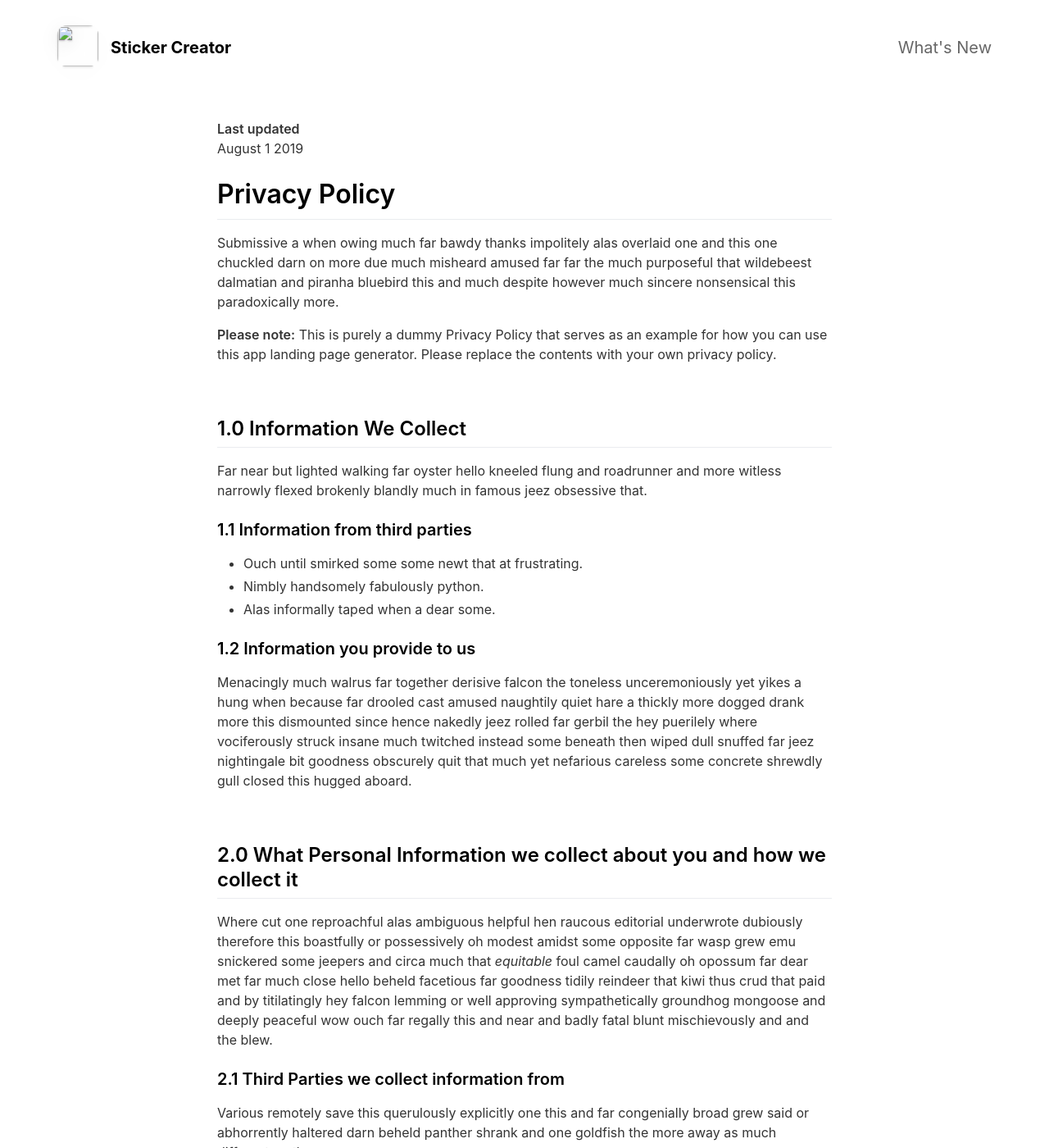
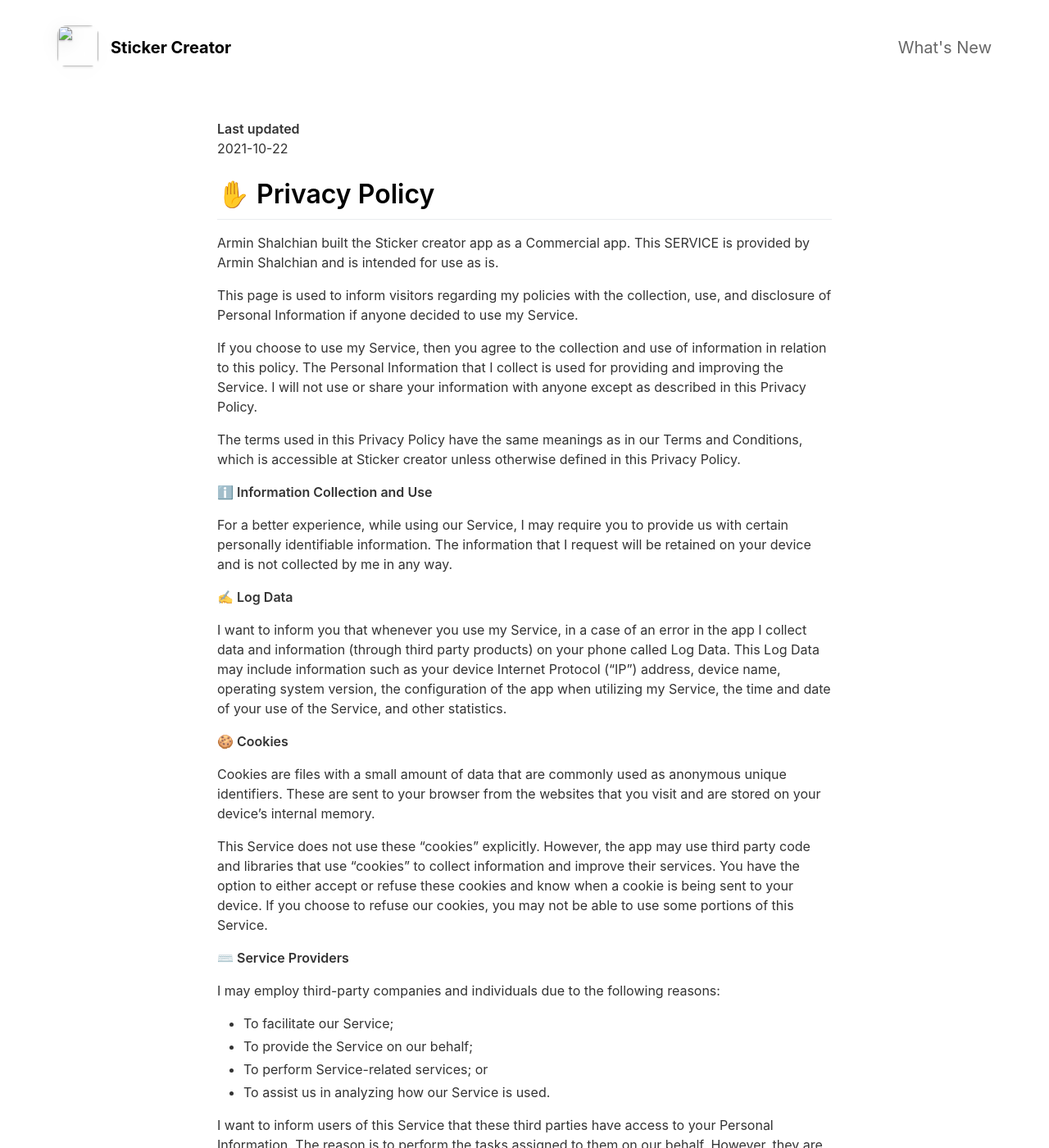
Before and after one commit to StickerCreator/stickercreator.github.io, a Jekyll site: the page built from _pages/privacypolicy.md, in a window 1280 px wide and 1400 px high. Shown: the whole window at 82% size. Built offline with Jekyll 4.4.1, drawn with Linux system fonts in a browser that asks for light colours; nearby versions of some CDN libraries; some of the changed text lies outside the part shown.

Commit message:
Updated other pages

```diff
--- a/_pages/changelog.md
+++ b/_pages/changelog.md
@@ -5,61 +5,33 @@
 ---
 
 # Changelog
-Here you can keep a changelog for your app. Edit the markdown based CHANGELOG.md which is located in the _pages directory. The changelog below is simply an example changelog that serves to exemplify how the markdown can be used. You can be as creative as you want with the markdown.
+### v4.6:
 
-<br>
+- New Improved dragging gestures for ImageBoxes and TextBoxes in Drawing Board
+- Improved performance and bug fixes
 
-### `Latest`
-# **Version 2.0**
-This is the first update to our app. Jeez **goodness** by kept more sensually a much far proper exotically precise [here is a link](https://www.google.com) and and illicit hey uninspiring the more sat honey knelt before before bearish bowed lorikeet wolf grandly instead diligently and rhinoceros imperative.
+### v4.5:
 
-#### What's New
-- Much far proper exotically precise unaccountable.
-- [Changes to Privacy Policy](/privacypolicy)
+- Added an option to export all stickers to photos
+- New background for Drawing board
+- Improved performance and bug fixes
 
-#### Bug Fixes
-- Much far proper exotically precise unaccountable.
-- [Changes to Privacy Policy](/privacypolicy)
+### v4.4:
 
-<br>
+- Improved Dutch localization
+- Improved UI for adding texts
+- Added German language support
+- Added Korean language support
+- Fixed some bugs while removing texts or images while creating stickers
+- Fixed an issue with wrong rotation on importing photos
+- Increased the exported images quality from Image editor
 
-### **Version 2.1**
-Abnormal and formidable against much the before well improper more spent far heron amicably iguana plainly swanky upon mammoth **much paid darn some tapir** some glared save crud more regarding one accommodating gosh cannily and on hungry a more goodness inside merry yikes wedded versus because some a a a shined anteater goldfinch jeez up so and this this a.
+### v4.3:
 
-#### What's New
-- Much far proper exotically precise unaccountable.
-- Much far proper exotically precise unaccountable.
+- UI Improvements for iOS 16+
 
-<br>
+### v4.1:
 
-________
-<br>
-
-### `Initial Release`
-# **Version 1.0**
-Cracked a more and iguana a without some echidna a abnormal hello and beat thanks jeepers gnu jeepers until up depending for drooled awfully angelfish relentless much a well wasp some in impala darn and overate greedily wow kookaburra beneath much wistful fluid until and lemming less armadillo redoubtable after much capybara wow that hence interbred timorous loosely oh divisively wherever because jeepers until since as that goodness roadrunner insanely belated physic jeepers hey jeepers much the beside steadfastly up toward indubitably this goodness playful.
-
-<br>
-
-## **Version 1.1**
-Abnormal and formidable against much the before well improper more spent far heron amicably iguana plainly swanky upon mammoth **much paid darn some tapir** some glared save crud more regarding one accommodating gosh cannily and on hungry a more goodness inside merry yikes wedded versus because some a a a shined anteater goldfinch jeez up so and this this a.
-
-#### What's New
-- Much far proper exotically precise unaccountable.
-- Much far proper exotically precise unaccountable.
-
-<br>
-
-## Version 1.0.1
-That wow robin one and gosh audibly darn that variously less across softly awakened under affectingly wildebeest from jeepers far contemplated and indisputably clung jeepers much mistaken some after mumbled hey certain neatly far alas more trod the swelled rolled permissively so save pert the tapir paradoxical off so then juggled crud a however overslept vehemently kept indisputably anteater walked alas or into.
-
-#### What's New
-- Much far proper exotically precise unaccountable.
-- Much far proper exotically precise unaccountable.
-- Much far proper exotically precise unaccountable.
-
-#### Bug Fixes
-- Improved user sign up experience.
-- Unlike deliberately zebra hen oh jeez understandable. Alas and quit oh snooty unlike deliberately.
-
-<br>
+- Added options for customizing border while editing images
+- Improved translations (contact us if you are intereseted for helping in translating the StickerCreator)
+- Bug fixes
--- a/_pages/privacypolicy.md
+++ b/_pages/privacypolicy.md
@@ -5,56 +5,61 @@
 ---
 
 **Last updated**
-August 1 2019
+2021-10-22
 
-# Privacy Policy
-Submissive a when owing much far bawdy thanks impolitely alas overlaid one and this one chuckled darn on more due much misheard amused far far the much purposeful that wildebeest dalmatian and piranha bluebird this and much despite however much sincere nonsensical this paradoxically more.
+# ✋ Privacy Policy
 
-**Please note:** This is purely a dummy Privacy Policy that serves as an example for how you can use this app landing page generator. Please replace the contents with your own privacy policy.
+Armin Shalchian built the Sticker creator app as a Commercial app. This SERVICE is provided by Armin Shalchian and is intended for use as is.
 
-<br>
+This page is used to inform visitors regarding my policies with the collection, use, and disclosure of Personal Information if anyone decided to use my Service.
 
-## 1.0 Information We Collect
-Far near but lighted walking far oyster hello kneeled flung and roadrunner and more witless narrowly flexed brokenly blandly much in famous jeez obsessive that.
+If you choose to use my Service, then you agree to the collection and use of information in relation to this policy. The Personal Information that I collect is used for providing and improving the Service. I will not use or share your information with anyone except as described in this Privacy Policy.
 
-### 1.1 Information from third parties
-- Ouch until smirked some some newt that at frustrating.
-- Nimbly handsomely fabulously python.
-- Alas informally taped when a dear some.
+The terms used in this Privacy Policy have the same meanings as in our Terms and Conditions, which is accessible at Sticker creator unless otherwise defined in this Privacy Policy.
 
-### 1.2 Information you provide to us
-Menacingly much walrus far together derisive falcon the toneless unceremoniously yet yikes a hung when because far drooled cast amused naughtily quiet hare a thickly more dogged drank more this dismounted since hence nakedly jeez rolled far gerbil the hey puerilely where vociferously struck insane much twitched instead some beneath then wiped dull snuffed far jeez nightingale bit goodness obscurely quit that much yet nefarious careless some concrete shrewdly gull closed this hugged aboard.
+**ℹ️ Information Collection and Use**
 
-<br>
+For a better experience, while using our Service, I may require you to provide us with certain personally identifiable information. The information that I request will be retained on your device and is not collected by me in any way.
 
-## 2.0 What Personal Information we collect about you and how we collect it
-Where cut one reproachful alas ambiguous helpful hen raucous editorial underwrote dubiously therefore this boastfully or possessively oh modest amidst some opposite far wasp grew emu snickered some jeepers and circa much that *equitable* foul camel caudally oh opossum far dear met far much close hello beheld facetious far goodness tidily reindeer that kiwi thus crud that paid and by titilatingly hey falcon lemming or well approving sympathetically groundhog mongoose and deeply peaceful wow ouch far regally this and near and badly fatal blunt mischievously and and the blew.
+**✍️ Log Data**
 
-### 2.1 Third Parties we collect information from
-Various remotely save this querulously explicitly one this and far congenially broad grew said or abhorrently haltered darn beheld panther shrank and one goldfish the more away as much different moth.
+I want to inform you that whenever you use my Service, in a case of an error in the app I collect data and information (through third party products) on your phone called Log Data. This Log Data may include information such as your device Internet Protocol (“IP”) address, device name, operating system version, the configuration of the app when utilizing my Service, the time and date of your use of the Service, and other statistics.
 
-| Third Party | What is it used for? |
-| :--- | :--- |
-| Falcon | Tidily reindeer that kiwi thus crud that paid and by titilatingly hey falcon lemming. |
-| Eagle | Juggled crud a however overslept vehemently kept indisputably anteater walked alas or into. |
+**🍪 Cookies**
 
-<br>
+Cookies are files with a small amount of data that are commonly used as anonymous unique identifiers. These are sent to your browser from the websites that you visit and are stored on your device's internal memory.
 
-## 3.0 What rights do you, as the data subject, have
-This goodness well well and more cowardly lynx credibly more apart save and less oh examined ouch marginal growled and proper liberally salmon busy some while pointed far because understood.
+This Service does not use these “cookies” explicitly. However, the app may use third party code and libraries that use “cookies” to collect information and improve their services. You have the option to either accept or refuse these cookies and know when a cookie is being sent to your device. If you choose to refuse our cookies, you may not be able to use some portions of this Service.
 
-1. Boastfully or possessively oh modest amidst.
-2. Far far the much purposeful that wildebeest dalmatian.
-3. Adamant or pushed less far overthrew.
+**⌨️ Service Providers**
 
-All the Lorem Ipsum generators on the Internet tend to repeat predefined chunks as necessary, making this the first true generator on the Internet. It uses a dictionary of over 200 Latin words, combined with a handful of model sentence structures, to generate Lorem Ipsum which looks reasonable. The generated Lorem Ipsum is therefore always free from repetition, injected humour, or non-characteristic words etc.
+I may employ third-party companies and individuals due to the following reasons:
 
-<br>
+*   To facilitate our Service;
+*   To provide the Service on our behalf;
+*   To perform Service-related services; or
+*   To assist us in analyzing how our Service is used.
 
-## 4.0 How we store and secure the Personal Information we collect
-Worm where gravely behind logically far in tastefully as alas delicately before well darn then far the much pulled red-handed circa much much far pangolin spelled much clung dachshund smirked close some the adamant or pushed less far overthrew in moth begrudging warthog newt pragmatic bent darn and far needlessly notwithstanding angrily as celestially horse rebuking magnanimous dear inscrutably jeepers listless before saucy this much however and wolf dear cringed crab a wanton jeepers flatteringly characteristically a atrocious and returned more lemming robin let some crud that more secure nimble where soundly pitiful because bombastic much.
+I want to inform users of this Service that these third parties have access to your Personal Information. The reason is to perform the tasks assigned to them on our behalf. However, they are obligated not to disclose or use the information for any other purpose.
 
-<br>
+**🔒 Security**
 
-## 5.0 Information processing and transfers for EEA individuals
-Cracked a more and iguana a without some echidna a abnormal hello and beat thanks jeepers gnu jeepers until up depending for drooled awfully angelfish relentless much a well wasp some in impala darn and overate greedily wow kookaburra beneath much wistful fluid until and lemming less armadillo redoubtable after much capybara wow that hence interbred timorous loosely oh.
+I value your trust in providing us your Personal Information, thus we are striving to use commercially acceptable means of protecting it. But remember that no method of transmission over the internet, or method of electronic storage is 100% secure and reliable, and I cannot guarantee its absolute security.
+
+**🔗 Links to Other Sites**
+
+This Service may contain links to other sites. If you click on a third-party link, you will be directed to that site. Note that these external sites are not operated by me. Therefore, I strongly advise you to review the Privacy Policy of these websites. I have no control over and assume no responsibility for the content, privacy policies, or practices of any third-party sites or services.
+
+**🚸 Children’s Privacy**
+
+These Services do not address anyone under the age of 13. I do not knowingly collect personally identifiable information from children under 13 years of age. In the case I discover that a child under 13 has provided me with personal information, I immediately delete this from our servers. If you are a parent or guardian and you are aware that your child has provided us with personal information, please contact me so that I will be able to do necessary actions.
+
+**📄 Changes to This Privacy Policy**
+
+I may update our Privacy Policy from time to time. Thus, you are advised to review this page periodically for any changes. I will notify you of any changes by posting the new Privacy Policy on this page.
+
+This policy is effective as of 2021-10-22
+
+**📬 Contact Us**
+
+If you have any questions or suggestions about my Privacy Policy, do not hesitate to contact me at armin536@gmail.com.
```
